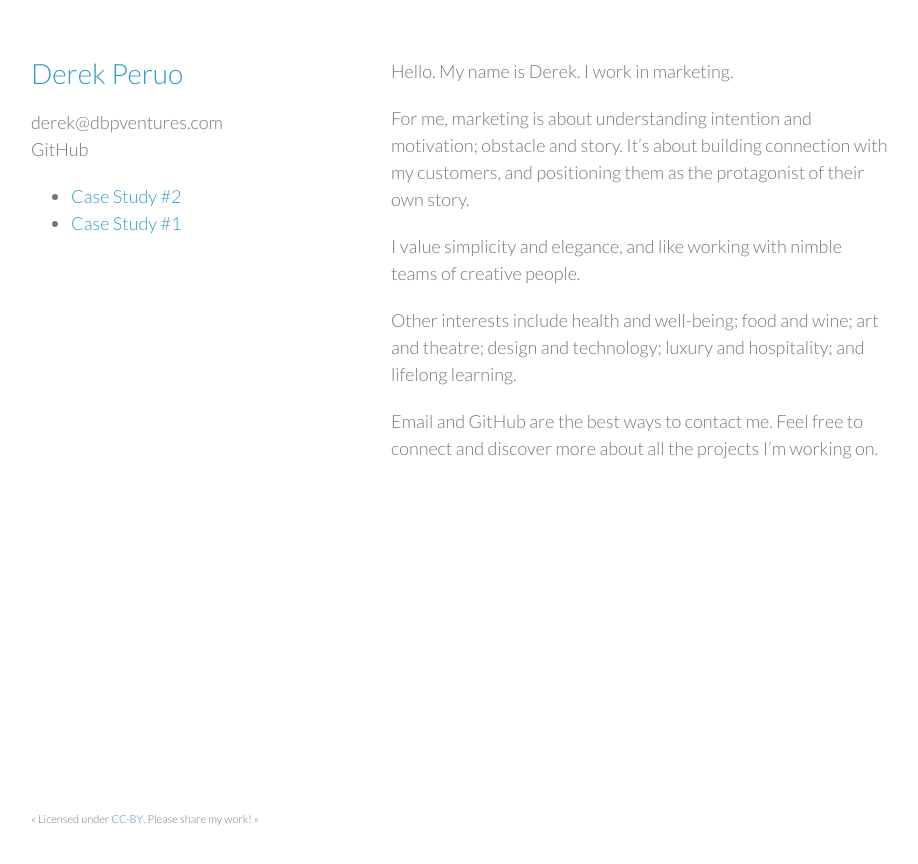
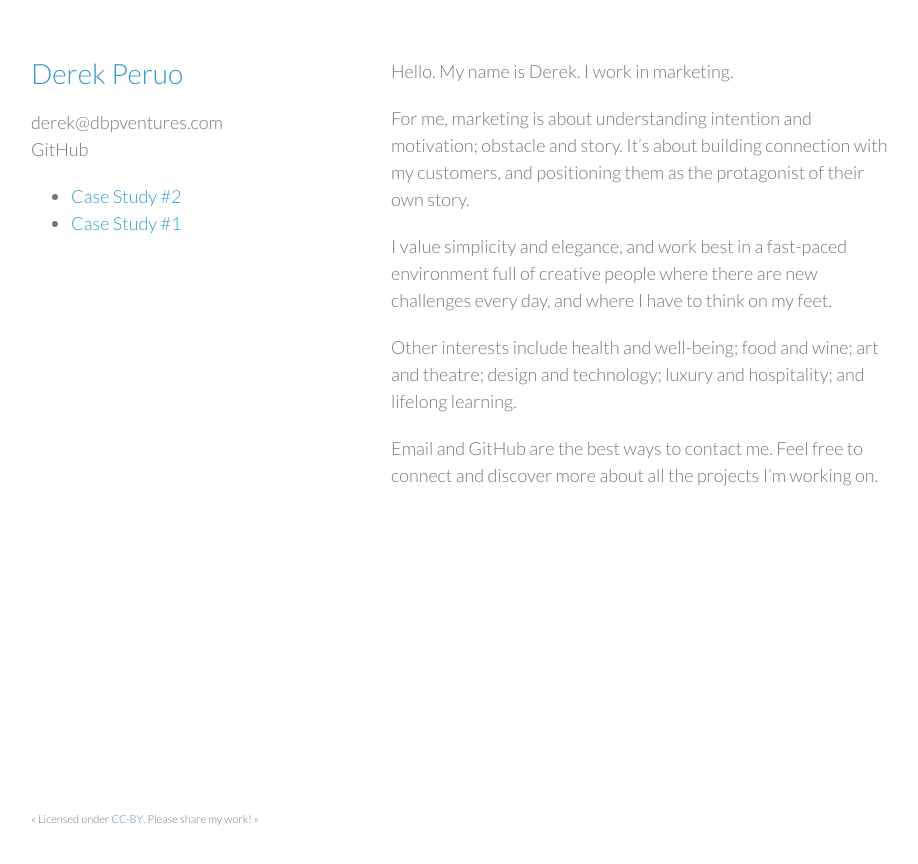
Before and after one commit to dperuo/dperuo.github.io, a Jekyll site: the page built from index.md, in a window 1280 px wide. Shown: the top 864 px of the page, without its empty margins (179-1097 px from the left). Built offline with Jekyll 4.4.1, drawn with Linux system fonts in a browser that asks for light colours; Markdown is read by kramdown in place of the engine named in the settings.

Commit message:
"think on my feet"

```diff
--- a/index.md
+++ b/index.md
@@ -6,7 +6,7 @@ Hello. My name is Derek. I work in marketing.
 
 For me, marketing is about understanding intention and motivation; obstacle and story. It's about building connection with my customers, and positioning them as the protagonist of their own story.
 
-I value simplicity and elegance, and like working with nimble teams of creative people.
+I value simplicity and elegance, and work best in a fast-paced environment full of creative people where there are new challenges every day, and where I have to think on my feet.
 
 Other interests include health and well-being; food and wine; art and theatre; design and technology; luxury and hospitality; and lifelong learning.
 
```
